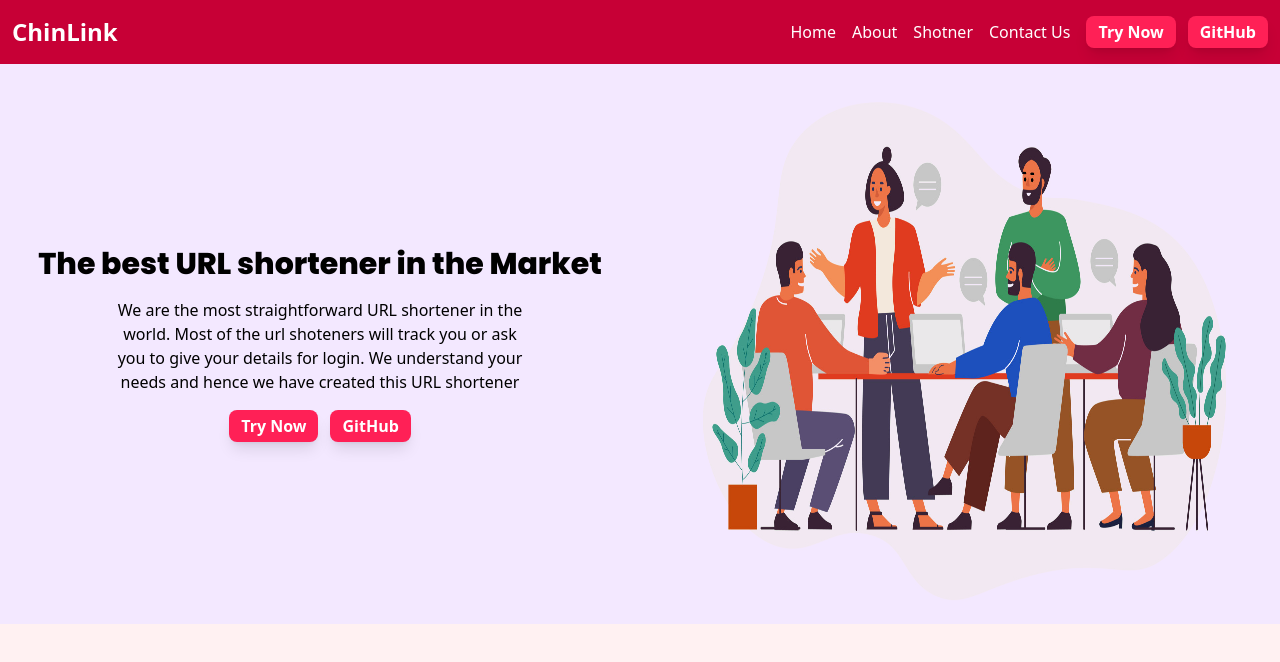
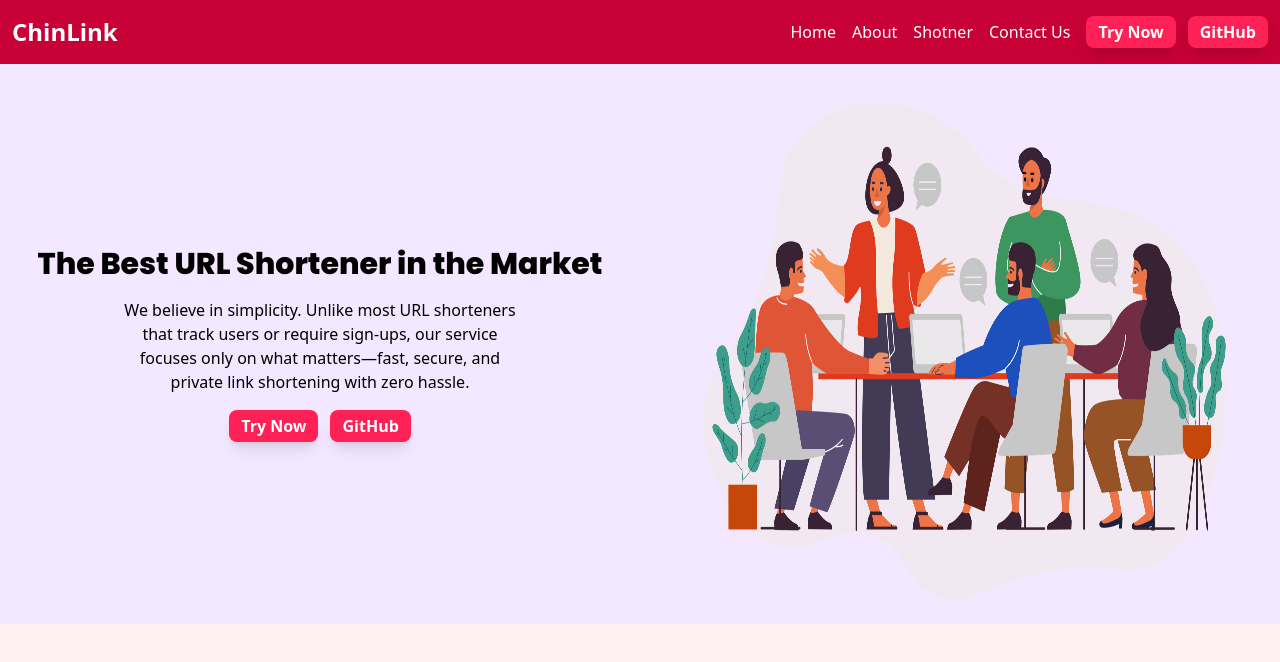
Before and after one commit to Student-Pukhraj/ChinLink, a Next.js app: page / in a window 1280 px wide. Shown: the top 662 px of the page. Built offline with nearby package versions, Linux system fonts and the light colour scheme.

Commit message:
Update page.js

```diff
--- a/app/page.js
+++ b/app/page.js
@@ -15,10 +15,10 @@ export default function Home() {
       <section className="grid grid-cols-2 h-[70vh]">
         <div className="flex flex-col gap-4 items-center justify-center">
           <p className={`text-3xl font-bold ${poppins.className}`}>
-            The best URL shortener in the Market
+            The Best URL Shortener in the Market
           </p>
           <p className="px-28 text-center">
-            We are the most straightforward URL shortener in the world. Most of the url shoteners will track you or ask you to give your details for login. We understand your needs and hence we have created this URL shortener
+             We believe in simplicity. Unlike most URL shorteners that track users or require sign-ups, our service focuses only on what matters—fast, secure, and private link shortening with zero hassle.
           </p>
           <div className='flex gap-3'>
             <Link href="/shorten"><button className='bg-rose-500 cursor-pointer rounded-lg shadow-lg p-3 py-1 font-bold text-white'>Try Now</button></Link>
```
